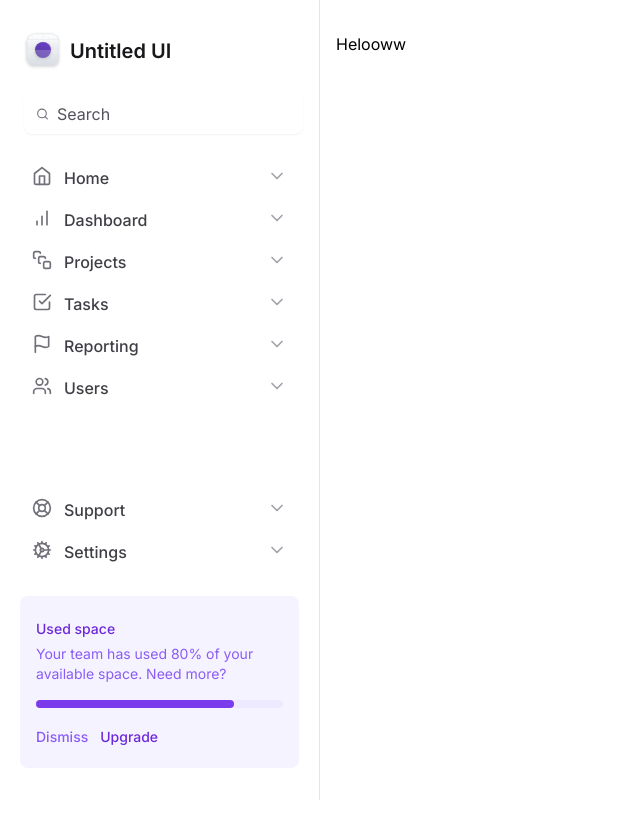
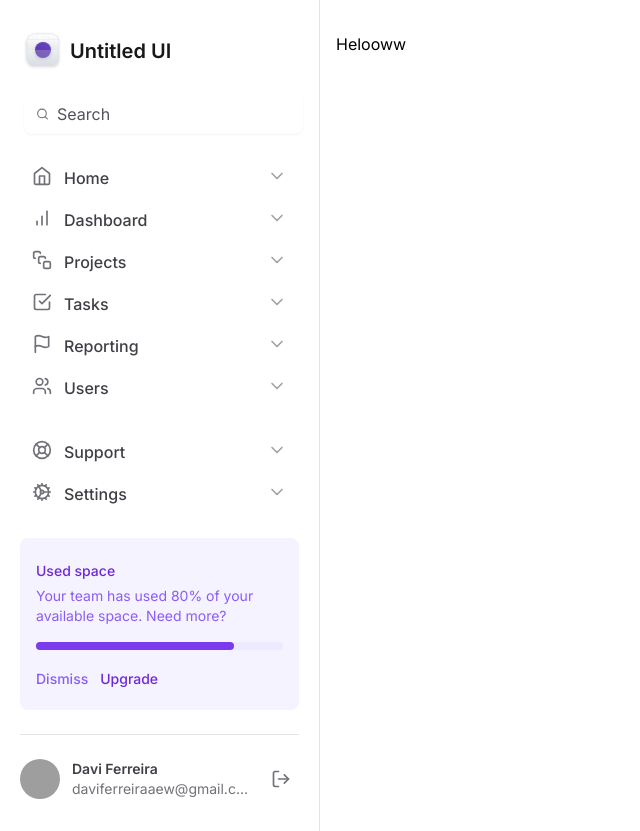
Before and after one commit to DaviF91/tailwind-next, a Next.js app: page / in a window 1280 px wide. Shown: the whole page, without its empty margins (0-640 px from the left). Before the commit the page ends 800 px from the top, so only its background shows below. Built offline with nearby package versions, Linux system fonts and the light colour scheme; grey boxes are pictures that could not be loaded.

Commit message:
Perfil do usuário

```diff
--- a/package.json
+++ b/package.json
@@ -14,7 +14,7 @@
     "@types/react-dom": "18.2.7",
     "autoprefixer": "10.4.14",
     "eslint-config-next": "13.4.12",
-    "next": "13.4.12",
+    "next": "^13.4.12",
     "postcss": "8.4.27",
     "react": "18.2.0",
     "react-dom": "18.2.0",
--- /dev/null
+++ b/src/app/components/Sidebar/Profile.tsx
@@ -0,0 +1,17 @@
+import { LogOut } from "lucide-react";
+
+export function Profile() {
+  return (
+    <div className="grid items-center gap-3 grid-cols-profile">
+      <img src="https://github.com/DaviF91.png" alt="" className="h-10 w-10 rounded-full" />
+      <div className="flex flex-1 flex-col truncate">
+          <span className="text-sm font-semibold text-zinc-700">Davi Ferreira</span>
+          <span className="truncate text-sm text-zinc-500">daviferreiraaew@gmail.com</span>
+      </div>
+      <button type="button" className="ml-auto p-2 hover:bg-violet-50 rounded-md">
+        <LogOut className="w-5 h-5 text-zinc-500 hover:bg-violet-50" />
+      </button>
+    </div>
+
+  )
+}
--- a/src/app/components/Sidebar/index.tsx
+++ b/src/app/components/Sidebar/index.tsx
@@ -3,6 +3,7 @@ import { Search, Home, BarChart, SquareStack, CheckSquare, Flag, Users, LifeBuoy
 
 import { NavItem } from "./NavItem";
 import { UsedSpaceWidget } from "./UsedSpaceWidget";
+import { Profile } from "./Profile";
 
 
 export function Sidebar() {
@@ -30,7 +31,11 @@ export function Sidebar() {
           <NavItem title="Settings" icon={Cog} />
         </nav>
 
-        <UsedSpaceWidget/>
+        <UsedSpaceWidget />
+
+        <div className="h-px bg-zinc-200"></div>
+
+        <Profile />
       </div>
     </aside>
   )
--- a/tailwind.config.js
+++ b/tailwind.config.js
@@ -6,7 +6,8 @@ module.exports = {
   theme: {
     extend: {
       gridTemplateColumns: {
-        app: 'minmax(18rem, 20rem) 1fr'
+        app: 'minmax(18rem, 20rem) 1fr',
+        profile: 'max-content 1fr min-content',
       },
       colors: {
         diego: '#8257e6'
```
Also changed, not shown: 1 other file (tests, documents, lock files or other folders).
